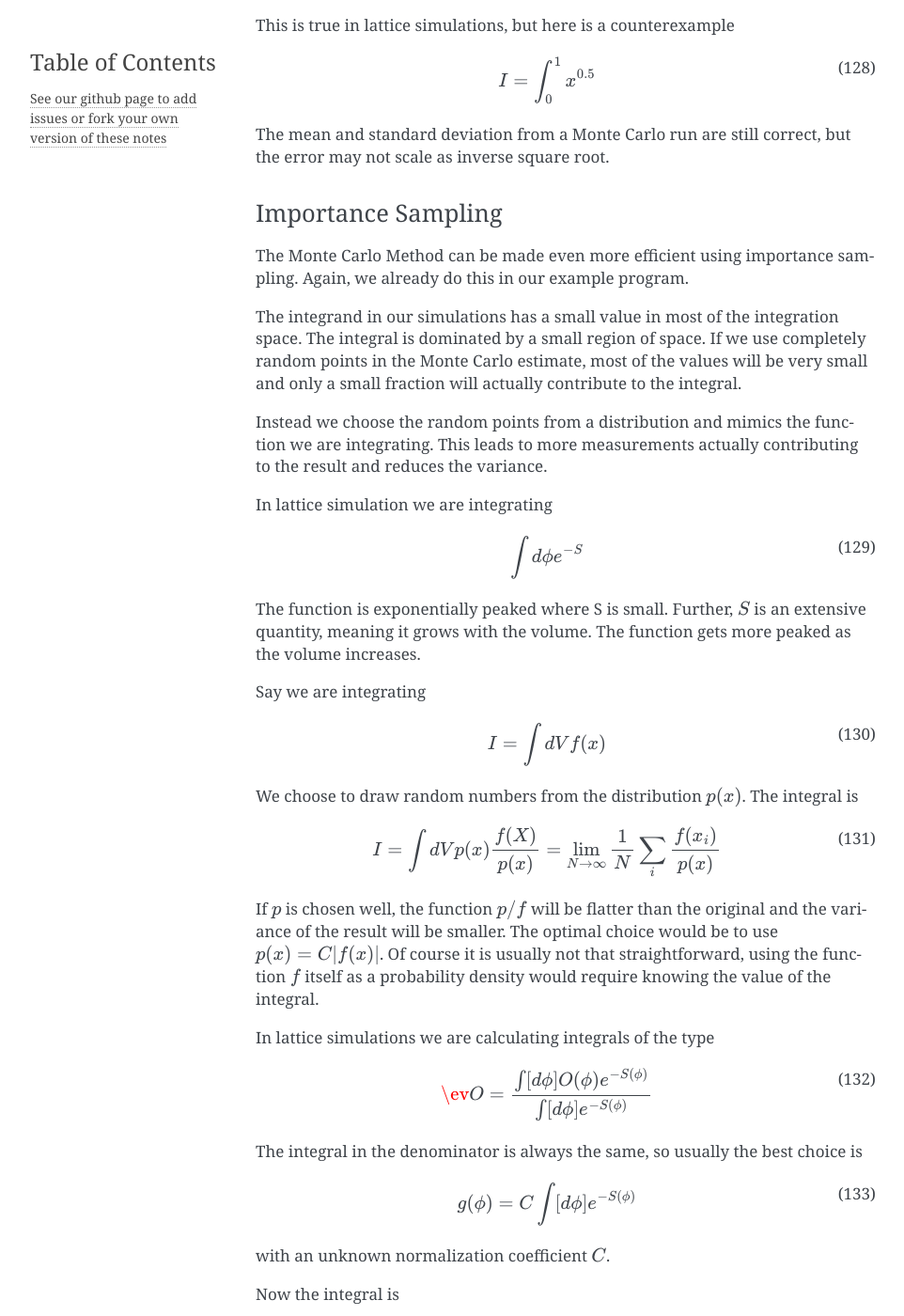
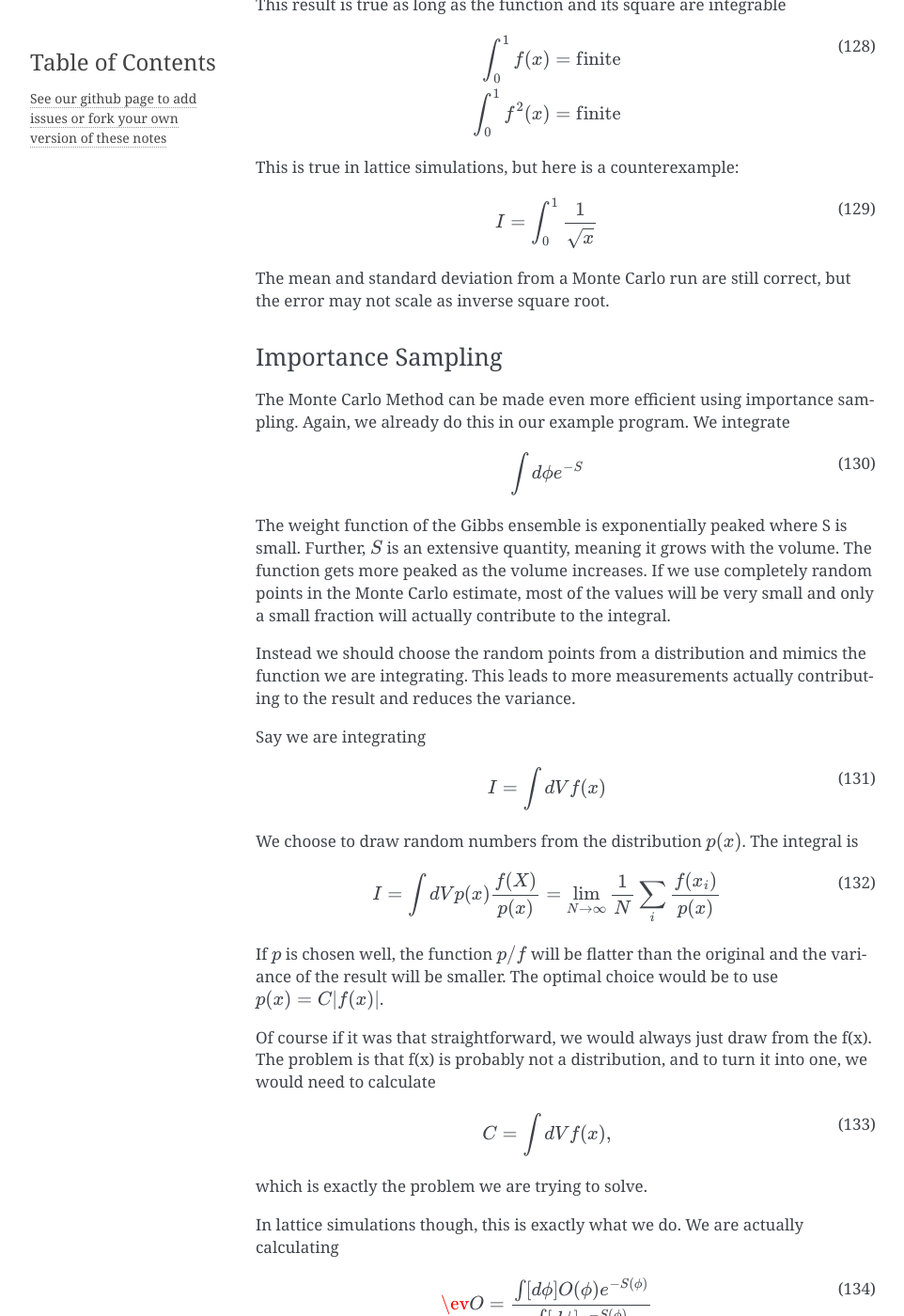
Before and after one commit to rantahar/Lattice-Field-Theory, a Sphinx documentation site: the page built from source/index.rst, in a window 1280 px wide and 1400 px high, scrolled down 31318 px. Shown: the whole window at 94% size, without its empty margins (148-1110 px from the left). Built offline with Sphinx 7.4.7, drawn with Linux system fonts in a browser that asks for light colours; pages that are not in the unit, such as notebooks, are missing from menus; some of the changed text lies outside the part shown.

Commit message:
Fixes and rewriting of the Monte Carlo section

```diff
--- a/source/index.rst
+++ b/source/index.rst
@@ -1466,13 +1466,13 @@
    \frac{\textrm{number of hits inside circle}}{\textrm{number of hits inside square}}
    :label:
 
+.. math::
+   \lim_{N\to\infty} \frac 1N \sum_{i=0}^N \delta({\bf x}_i \textrm{ in circle})
+    = \frac{\pi}{4}
+   :label:
+
 This method can be used to evaluate the area of any irregular shape as
 long as we can determine whether the dart has landed inside it.
-
-.. math::
-   \lim_{N\to\infty} \frac 1N \sum_{i=0}^N \delta({\bf x}_i \textrm{ in circle})
-    = \frac{\pi}{4}
-   :label:
 
 
 
@@ -1489,11 +1489,15 @@
 draw random values on both x and y axis.
 We would need to evaluate the function at x to determine whether
 :math:`y<f(x)`.
-This simplifies to
-
-.. math::
-   I \approx \frac{b-a}{N} \sum_{i=0}^N p(y_i < f(x_i))
-           = \frac{b-a}{N} \sum_{i=0}^N f(x_i)
+
+.. math::
+   I \approx \frac{(b-a)(y_{max}-y_{min})}{N} \sum_{i=0}^N p(y_i < f(x_i))
+   :label:
+
+Since the propability is always :math:`f(x_i)/(y_{max}-y_{min})` simplifies to
+
+.. math::
+   I \approx \frac{b-a}{N} \sum_{i=0}^N f(x_i)
    :label:
 
 In the 1D case this this is not the most efficient method, but for large
@@ -1527,15 +1531,15 @@
 
 
 So the Monte Carlo method becomes more efficient around :math:`D = 8`.
-In the 2D XY model each site has a single spin, so for a small :math:`8\times8`
-lattice we already have
-
-.. math::
-   D = 4\times 8 = 64
-   :label:
-
-
-This result is true as long as the function and it's square are
+In a model with a single scalar field each site has a single spin, so
+for a small :math:`4\times4\times4\times4` lattice we already have
+
+.. math::
+   D = 4\times4\times4\times4 = 256
+   :label:
+
+
+This result is true as long as the function and its square are
 integrable
 
 .. math::
@@ -1543,10 +1547,10 @@
    \int_0^1 f^2(x) = \textrm{finite}
    :label:
 
-This is true in lattice simulations, but here is a counterexample
-
-.. math::
-   I=\int_0^1 x^{0.5}
+This is true in lattice simulations, but here is a counterexample:
+
+.. math::
+   I=\int_0^1 \frac {1}{\sqrt{x}}
    :label:
 
 The mean and standard deviation from a Monte Carlo run are still
@@ -1559,27 +1563,24 @@
 
 The Monte Carlo Method can be made even more efficient using importance sampling.
 Again, we already do this in our example program.
-
-The integrand in our simulations has a small value in most of the
-integration space. The integral is dominated by a small region of
-space. If we use completely random points in the Monte Carlo
+We integrate
+
+.. math::
+   \int d\phi e^{-S}
+   :label:
+
+The weight function of the Gibbs ensemble is exponentially peaked where S is
+small. Further, :math:`S`
+is an extensive quantity, meaning it grows with the volume.
+The function gets more peaked as the volume increases.
+If we use completely random points in the Monte Carlo
 estimate, most of the values will be very small and only a small
 fraction will actually contribute to the integral.
 
-Instead we choose the random points from a distribution and mimics
+Instead we should choose the random points from a distribution and mimics
 the function we are integrating. This leads to more measurements
 actually contributing to the result and reduces the variance.
 
-In lattice simulation we are integrating
-
-.. math::
-   \int d\phi e^{-S}
-   :label:
-
-The function is exponentially peaked where S is small. Further, :math:`S`
-is an extensive quantity, meaning it grows with the volume.
-The function gets more peaked as the volume increases.
-
 Say we are integrating
 
 .. math::
@@ -1596,33 +1597,42 @@
 
 If :math:`p` is chosen well, the function :math:`p/f` will be flatter
 than the original and the variance of the result will be smaller. The
-optimal choice would be to use :math:`p(x) = C |f(x)|`. Of course it is
-usually not that straightforward, using the function :math:`f` itself
-as a probability density would require knowing the value of the integral.
-
-In lattice simulations we are calculating integrals of the type
+optimal choice would be to use :math:`p(x) = C |f(x)|`.
+
+Of course if it was that straightforward, we would always just draw from
+the f(x). The problem is that f(x) is probably not a distribution, and to turn
+it into one, we would need to calculate
+
+.. math::
+   C = \int dV f(x),
+   :label:
+which is exactly the problem we are trying to solve.
+
+In lattice simulations though, this is exactly what we do.
+We are actually calculating
 
 .. math::
    \ev{O} = \frac {\int [d\phi] O(\phi) e^{-S(\phi)} }{\int [d\phi] e^{-S(\phi)}}
    :label:
 
-The integral in the denominator is always the same, so usually the best
-choice is
+If we normalize the two integrals in the same way, the normalization drops out.
+
+Since the denominator does not depend on :math:`O`,
+the best choice generally is
 
 .. math::
    g(\phi) = C \int [d\phi] e^{-S(\phi)}
    :label:
 
 with an unknown normalization coefficient :math:`C`.
-
-Now the integral is
+We then find
 
 .. math::
    \ev{O} = \frac 1N \sum_i O(\phi_i)
    :label:
 
 Notice that since the normalization coefficient drops out in the
-Monte Carlo run, we cannot calculate the partition function
+Monte Carlo, we cannot calculate the partition function
 directly from the simulation.
 
 
```
Also changed, not shown: other parts of source/index.rst (+1 -1 lines).
